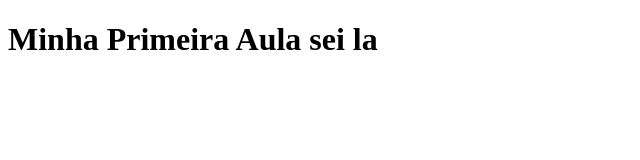
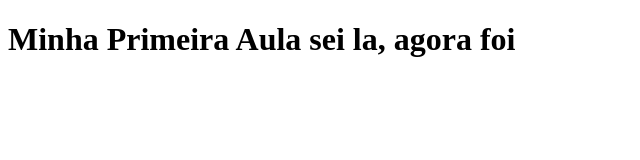
Before and after one commit to BrunoWendel/Aulateste, a plain HTML site: page Aula 1/index.html in a window 1280 px wide. Shown: the whole page, without its empty margins (0-640 px from the left). Drawn offline with Linux system fonts and the light colour scheme.

Commit message:
acho que foi

```diff
--- a/Aula 1/index.html
+++ b/Aula 1/index.html
@@ -6,6 +6,6 @@
     <title>Aula 1</title>
 </head>
 <body>
-    <h1>Minha Primeira Aula sei la</h1>
+    <h1>Minha Primeira Aula sei la, agora foi</h1>
 </body>
 </html>
```
